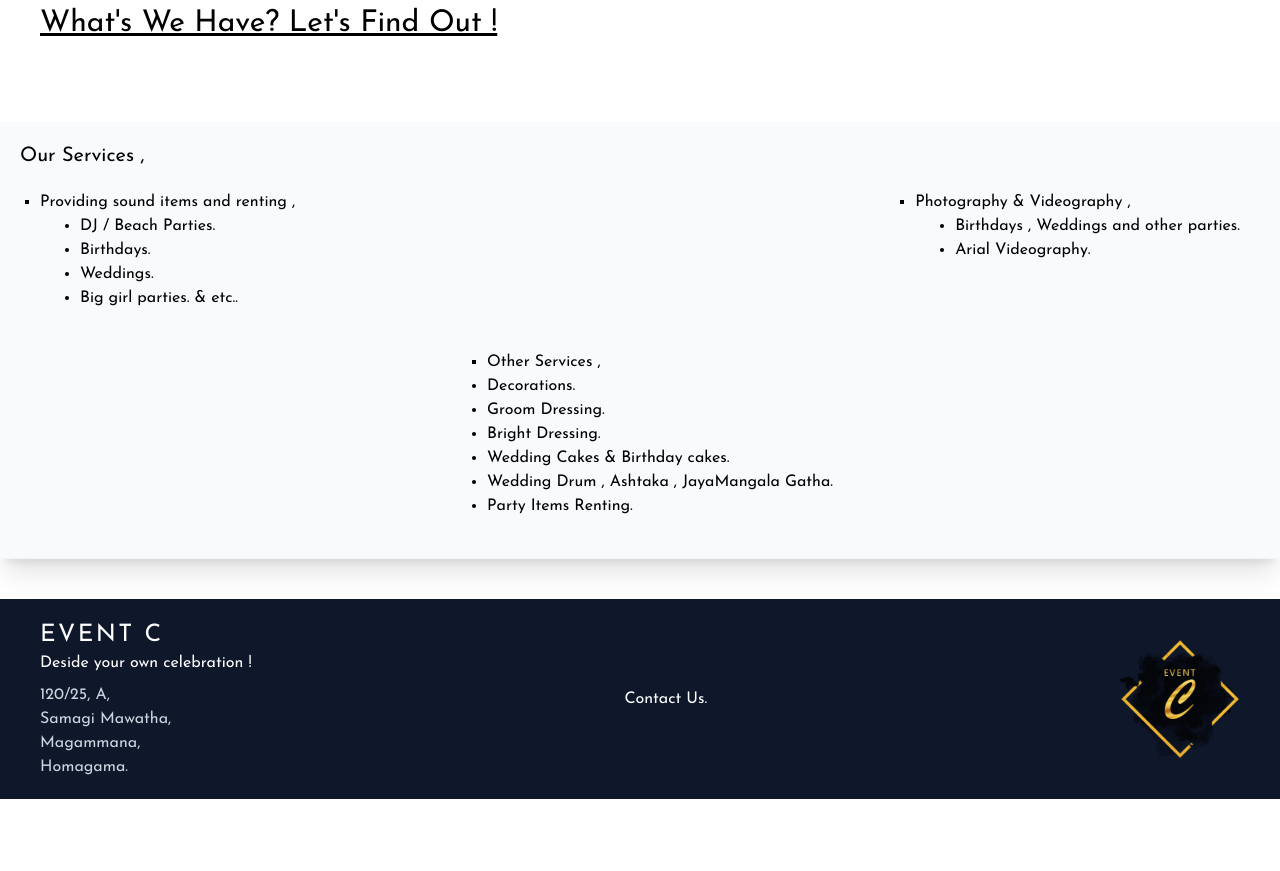
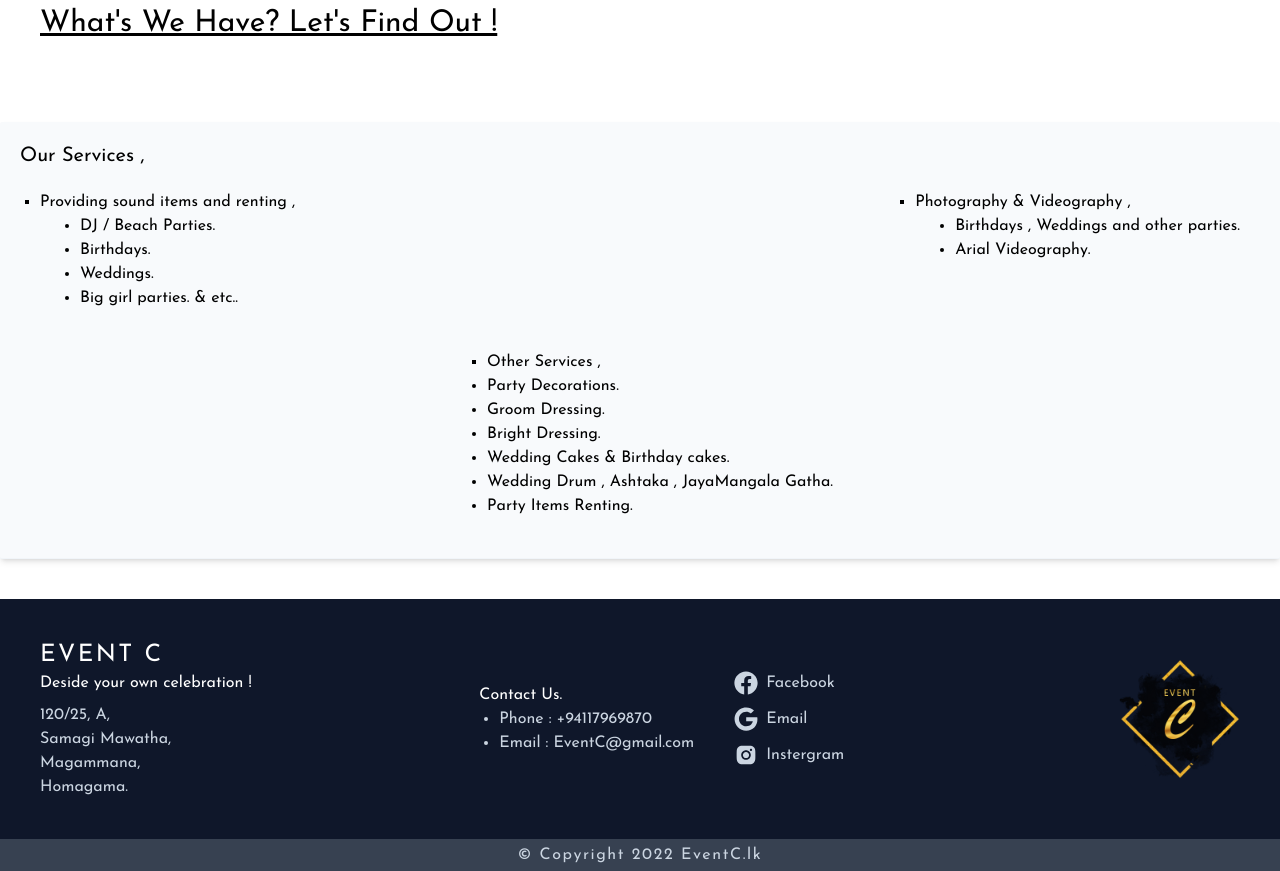
Before and after one commit to Nishan46/EVENT_C_Frontend, a React (Vite) app: page / in a window 1280 px wide. Shown: the part 1320-2191 px from the top of the page. Before the commit the page ends 2119 px from the top, so only its background shows below. Built offline with nearby package versions, Linux system fonts and the light colour scheme.

Commit message:
today 3.36PM

```diff
--- a/index.html
+++ b/index.html
@@ -2,7 +2,7 @@
 <html lang="en">
   <head>
     <meta charset="UTF-8" />
-    <link rel="icon" type="image/ico" class="w-full p-0 m-0" href="./src/assets/favicons.ico" />
+    <link rel="icon" type="image/png" class="w-full p-0 m-0" href="./src/assets/favicons.png" />
     <meta name="viewport" content="width=device-width, initial-scale=1.0" />
     <title>EnventC</title>
   </head>
--- a/src/HomePage.jsx
+++ b/src/HomePage.jsx
@@ -4,7 +4,7 @@ import HomeBody from './components/HomeBody'
 
 function HomePage() {
   return (
-    <div className='w-full h-fit'>
+    <div>
         <Header/>
         <HomeBody/>
     </div>
--- a/src/components/Footer.jsx
+++ b/src/components/Footer.jsx
@@ -1,11 +1,13 @@
 import React from 'react'
 import Logo from '../assets/header/logo.png'
+import {FaFacebook , FaGoogle} from 'react-icons/fa'
+import {AiFillInstagram} from 'react-icons/ai'
 
 function Footer() {
   return (
-    <footer className='w-full h-fit flex mt-10 bg-slate-900 text-white'>
-        <div className='flex items-center justify-between w-full'>
-            <section className='ml-10 relative'>
+    <footer className='w-full h-fit flex flex-col mt-10 bg-slate-900 text-white'>
+        <div className='flex sm:items-center flex-col sm:flex-row  sm:justify-between w-full my-5'>
+            <section className='ml-10 mt-10 sm:mt-5 lg:mt-0 relative '>
                 <h1 className='text-2xl tracking-widest'>EVENT C</h1>
                 <p className='mb-2'>Deside your own celebration !</p>
                 <p className='text-slate-300'>120/25, A,</p>
@@ -13,10 +15,29 @@ function Footer() {
                 <p className='text-slate-300'>Magammana,</p>
                 <p className='text-slate-300'>Homagama.</p>
             </section>
-            <section className='flex'>
-                <p>Contact Us.</p>
-            </section>
-            <img src={Logo} className='h-[200px]'/>
+            <div className='flex flex-col ml-10 sm:ml-0 mt-10  lg:my-0 lg:flex-row lg:items-center lg:space-x-10 2xl:justify-around 2xl:w-full '>
+              <section className='flex flex-col'>
+                  <p>Contact Us.</p>
+                  <ul className='ml-5 list-disc text-slate-300'>
+                    <li><p>Phone : +94117969870</p></li>
+                    <li><p>Email : EventC@gmail.com</p></li>
+                  </ul>
+              </section>
+              <div className='flex mt-10 sm:mt-5 lg:mt-0 items-center space-y-3 text-slate-300  justify-between'>
+                <section className='flex flex-col space-y-3'>
+                  <span className='flex'><FaFacebook className="text-2xl "/><p className='mx-2'>Facebook</p></span>
+                  <span className='flex'><FaGoogle className="text-2xl "/><p className='mx-2'>Email</p></span>
+                  <span className='flex'><AiFillInstagram className="text-2xl "/><p className='mx-2'>Instergram</p></span>
+                </section>
+                <section className=''>
+                  <img src={Logo} className='h-[180px] object-contain sm:hidden'/>
+                </section>
+              </div>
+            </div>
+            <img src={Logo} className='h-[200px] hidden sm:block relative w-[200px] left-[calc(50%-100px)] sm:left-0'/>
+        </div>
+        <div className='w-full flex justify-center items-center text-slate-300 bg-gray-700'>
+          <p className='tracking-widest my-1'>&copy; Copyright 2022 EventC.lk</p>
         </div>
     </footer>
   )
--- a/src/components/HomeBody.jsx
+++ b/src/components/HomeBody.jsx
@@ -12,7 +12,7 @@ function HomeBody() {
             <p>Lorem Ipsum is simply dummy text ofthe printing and typesetting industry. Lorem Ipsum has been the industry's standard dummy text ever since the 1500s, when an unknown printer took a galley of type and scrambled it to make a type specimen book. It has survived not only five centuries, but also the leap into electronic typesetting, remaining essentially unchanged. It was popularised in the 1960s with the release of Letraset sheets containing Lorem Ipsum passages, and more recently with desktop publishing software like Aldus PageMaker including versions of Lorem Ipsum.</p>
         </div>
         <h1 className='mt-[100px] sm:ml-10 ml-5 capitalize text-3xl underline'>What's we have? Let's find out !</h1>
-        <div className='w-full flex flex-col justify-center h-fit bg-slate-50 border-b-slate-100 rounded-sm border-b shadow-xl mt-20'>
+        <div className='w-full flex flex-col justify-center h-fit bg-slate-50 border-b-slate-100 rounded-sm border-b shadow-md mt-20'>
             <h2 className='py-5 ml-5 text-xl'>Our Services ,</h2>
             <div className='sm:flex-row flex flex-col sm:items-start sm:justify-between '>
               <ul className='ml-10 list-[square]'>
@@ -36,7 +36,7 @@ function HomeBody() {
               <ul className='ml-10 my-10 list-[square]'>
                 <li>Other Services ,</li>
                   <ul className='ml-10 mx-5 sm:mx-0 list-disc'>
-                    <li>Decorations.</li>
+                    <li>Party Decorations.</li>
                     <li>Groom Dressing.</li>
                     <li>Bright Dressing.</li>
                     <li>Wedding Cakes & Birthday cakes.</li>
```
Also changed, not shown: src/assets/favicons.png (added), 1 other file (tests, documents, lock files or other folders).
